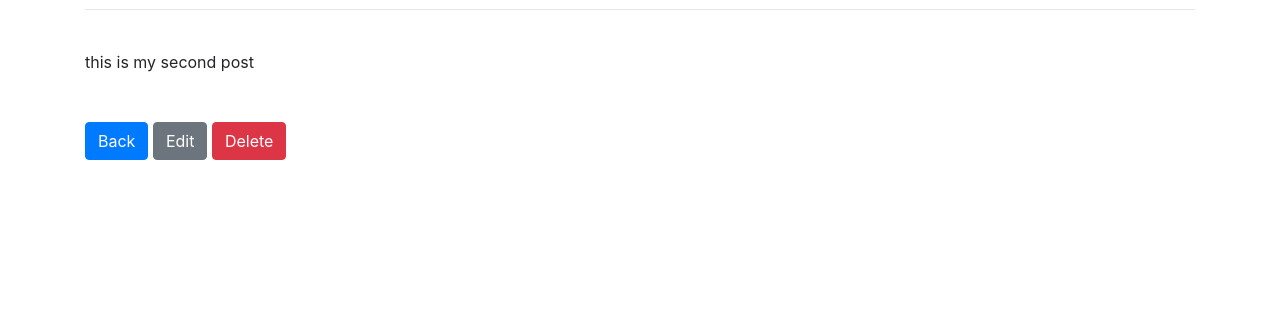
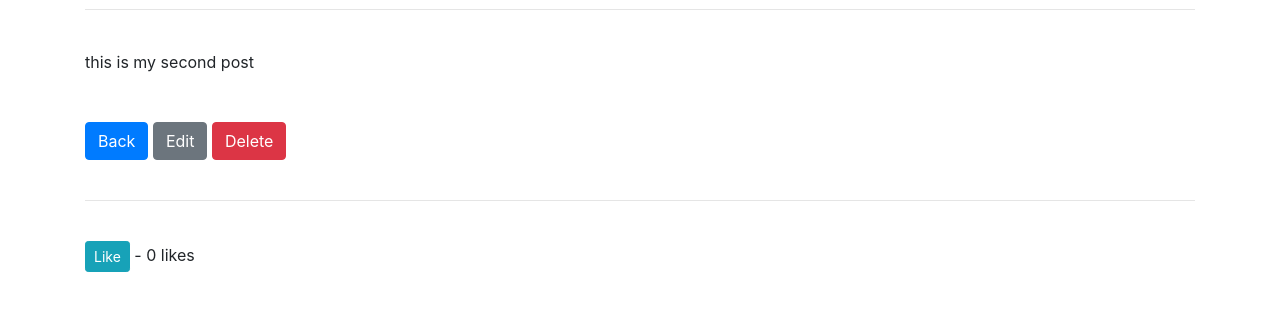
Before and after one commit to rahul01281/blog-project, a Django app: page /article/2 in a window 1280 px wide. Shown: the part 143-454 px from the top of the page. Run offline with Django 3.2, Linux system fonts and the light colour scheme; a user stored in the database is signed in; data comes from the database, SQL or seed files in the repository; both versions use the stored data as it was after the commit.

Commit message:
add likes

```diff
--- a/blog/blog_app/models.py
+++ b/blog/blog_app/models.py
@@ -10,9 +10,13 @@ class Post(models.Model):
     author = models.ForeignKey(User, on_delete=models.CASCADE)
     body = models.TextField()
     post_date = models.DateField(auto_now_add=True)
+    likes = models.ManyToManyField(User, related_name="blog_post")
 
     def __str__(self):
         return self.title + '|' + str(self.author)
 
     def get_absolute_url(self):
         return reverse('home')
+
+    def total_likes(self):
+        return self.likes.count()
--- a/blog/blog_app/urls.py
+++ b/blog/blog_app/urls.py
@@ -1,5 +1,5 @@
 from django.urls import path
-from .views import HomeView, ArticleDetailView, AddPostView, UpdatePostView, DeletePostView
+from .views import HomeView, ArticleDetailView, AddPostView, UpdatePostView, DeletePostView, LikeView
 
 urlpatterns = [
     path('', HomeView.as_view(), name='home'),
@@ -7,4 +7,5 @@ urlpatterns = [
     path('add_post/', AddPostView.as_view(), name='add_post'),
     path('article/edit/<int:pk>', UpdatePostView.as_view(), name='update_post'),
     path('article/delete/<int:pk>', DeletePostView.as_view(), name='delete_post'),
+    path('like/<int:pk>', LikeView, name='like_post'),
 ]
--- a/blog/blog_app/views.py
+++ b/blog/blog_app/views.py
@@ -1,8 +1,9 @@
-from django.shortcuts import render
+from django.shortcuts import render, get_object_or_404
 from django.views.generic import ListView, DetailView, CreateView, UpdateView, DeleteView
 from .models import Post
 from .forms import PostForm, EditForm
 from django.urls import reverse, reverse_lazy
+from django.http import HttpResponseRedirect
 
 # Create your views here.
 
@@ -14,6 +15,14 @@ class HomeView(ListView):
 class ArticleDetailView(DetailView):
     model = Post
     template_name = 'article_detail.html'
+
+    def get_context_data(self, *args, **kwargs):
+        context = super(ArticleDetailView, self).get_context_data(*args, **kwargs)
+        #this will grab the post from the Post table with primary key 'pk'
+        stuff = get_object_or_404(Post, id = self.kwargs['pk'])
+        total_likes = stuff.total_likes()
+        context["total_likes"] = total_likes
+        return context
 
 class AddPostView(CreateView):
     model = Post
@@ -29,3 +38,8 @@ class DeletePostView(DeleteView):
     model = Post
     template_name = 'delete_post.html'
     success_url = reverse_lazy('home')
+
+def LikeView(request, pk):
+    post = get_object_or_404(Post, id=request.POST.get('post_id'))
+    post.likes.add(request.user)
+    return HttpResponseRedirect(reverse('article_detail', args=[str(pk)]))
--- a/blog/templates/article_detail.html
+++ b/blog/templates/article_detail.html
@@ -25,6 +25,15 @@
 
 {% endif %}
 
+<br><br>
+<hr><br>
+
+<form action="{% url 'like_post' post.pk %}" method="POST">
+    {% csrf_token %}
+    <button type="submit" name="post_id" value="{{ post.id }}" class="btn btn-info btn-sm">Like</button>
+    - {{ total_likes }} likes
+</form>
+
 {% endif %}
 
 {% endblock %}
```
Also changed, not shown: blog/blog_app/migrations/0005_post_likes.py (added), blog/db.sqlite3.
